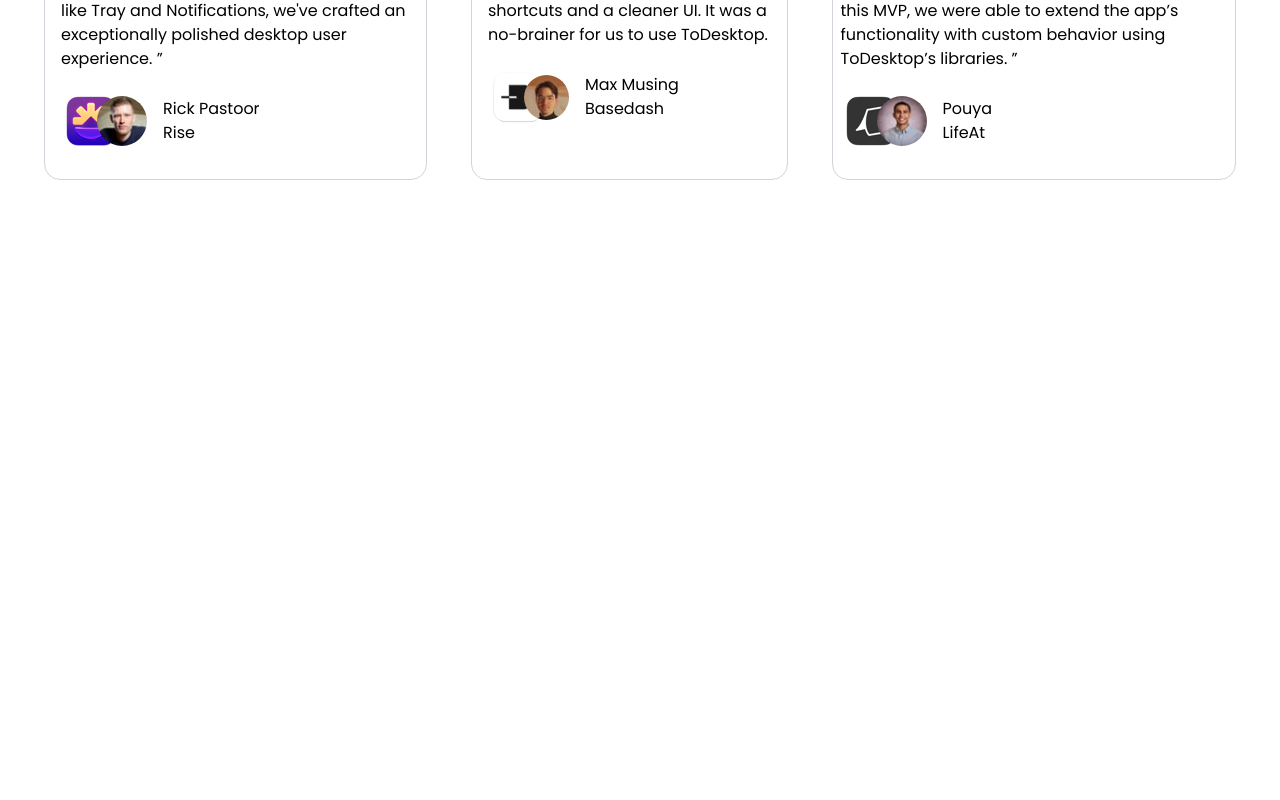
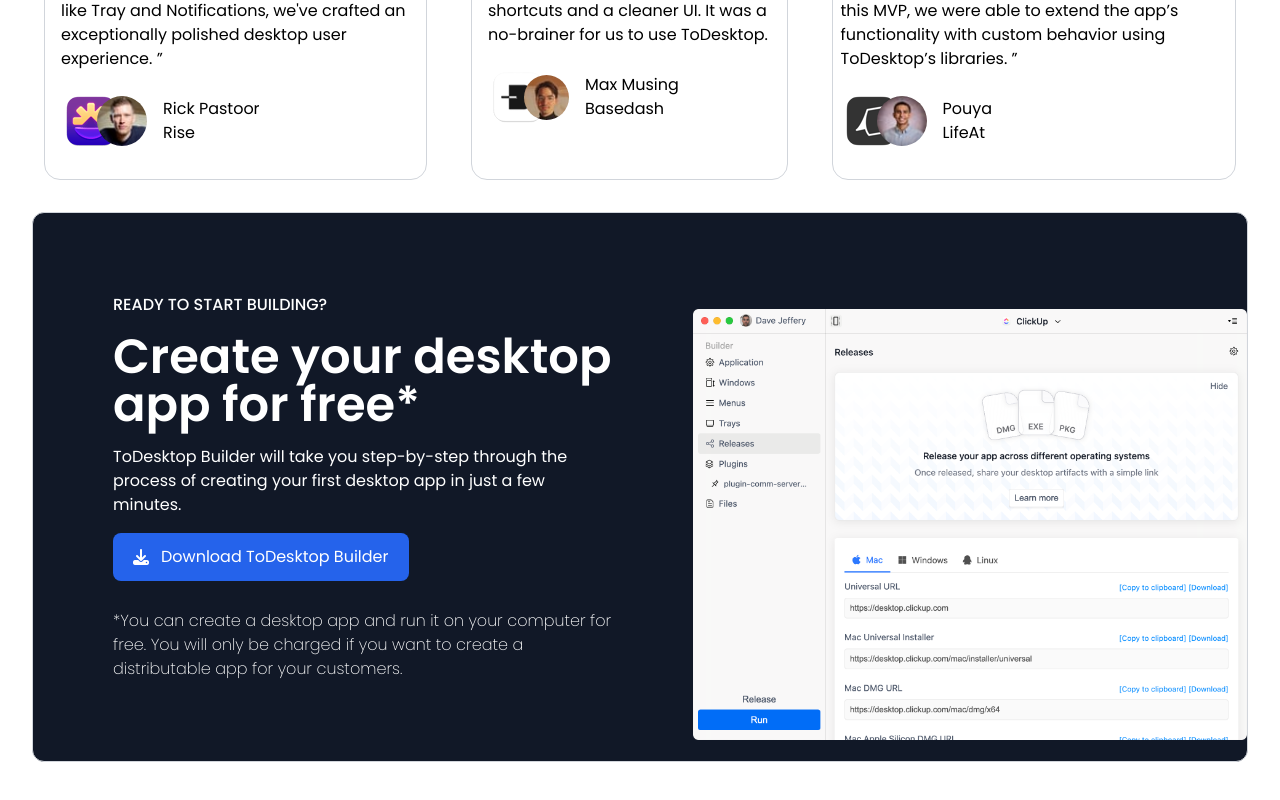
Before and after one commit to rajyadav63/ToDesktop, a React (Vite) app: page / in a window 1280 px wide. Shown: the part 4826-5626 px from the top of the page. Built offline with nearby package versions, Linux system fonts and the light colour scheme.

Commit message:
Download builder dev added

```diff
--- a/src/App.jsx
+++ b/src/App.jsx
@@ -2,6 +2,7 @@
 import './App.css'
 import AppSlider from './components/AppSlider'
 import CustomerStories from './components/CustomerStories'
+import DownloadBuilder from './components/DownloadBuilder'
 import Hero from './components/Hero'
 import Nabvar from './components/Nabvar'
 import Sliders from './components/Sliders'
@@ -27,6 +28,7 @@
       <Sliders />
       <h1 className='text-5xl font-medium lg:font-semibold m-[20px] lg:ml-[100px] mt-[40px]'>Customer Stories</h1>
       <CustomerStories />
+      <DownloadBuilder />
       <div className='h-[1000px]'></div>
     </>
   )
--- /dev/null
+++ b/src/components/DownloadBuilder.jsx
@@ -0,0 +1,23 @@
+import React from 'react'
+
+const DownloadBuilder = () => {
+    return (
+        <div className='bg-gray-900 border text-white border-gray-300 h-auto m-8 rounded-xl flex flex-col lg:flex-row '>
+            <div className='m-8 lg:m-20'>
+                <h3 className='text-1xl font-medium mb-4'>READY TO START BUILDING?</h3>
+                <h1 className='text-5xl font-semibold mb-4 lg:w-[500px]'>Create your desktop app for free*</h1>
+                <p className='mb-4'>ToDesktop Builder will take you step-by-step through the process of creating your first desktop app in just a few minutes.</p>
+                <div className='bg-blue-600 w-fit px-5 py-3 rounded-lg flex gap-3 items-center cursor-pointer hover:bg-blue-700 mb-7'>
+                    <i class="fa-solid fa-download"></i>
+                    <p>Download ToDesktop Builder</p>
+                </div>
+                <p className='font-extralight mb-7 lg:mb-0'>*You can create a desktop app and run it on your computer for free. You will only be charged if you want to create a distributable app for your customers.</p>
+            </div>
+            <div className='ml-9 lg:ml-0 overflow-hidden lg:mt-24'>
+                <img className=' lg:w-full' src="/assets/asset 53.png" />
+            </div>
+        </div>
+    )
+}
+
+export default DownloadBuilder
```
